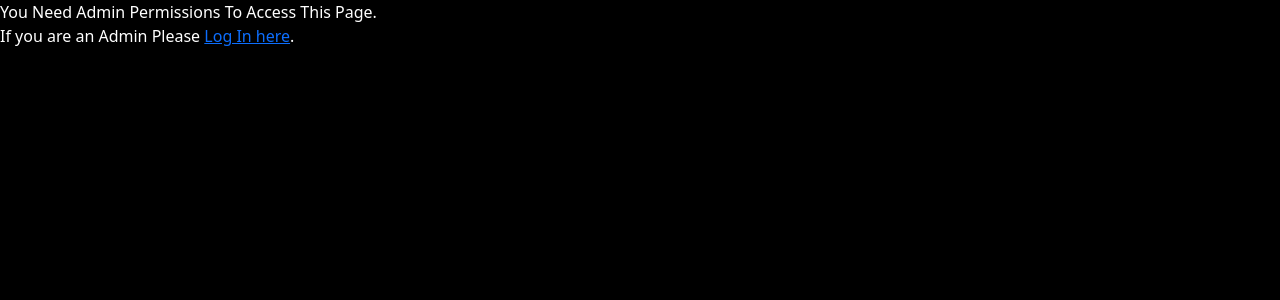
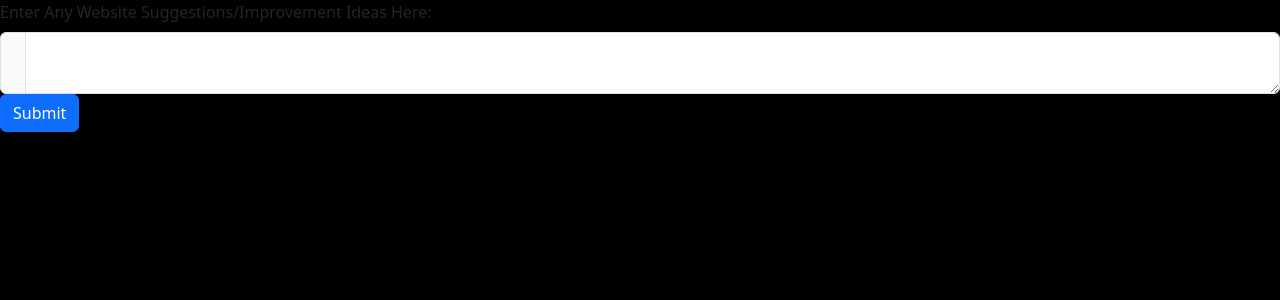
Before and after one commit to aevans01/Sunday-Night-Worship, a React (Create React App) app: page /Suggestions in a window 1280 px wide. Shown: the top 300 px of the page. Built offline with nearby package versions, Linux system fonts and the light colour scheme; the HTML template or start-up script is replaced by a standard one.

Commit message:
added modal

```diff
--- a/src/App.js
+++ b/src/App.js
@@ -9,6 +9,7 @@ import { useNavigate } from "react-router-dom";
 import SongSelector from './components/SongSelector';
 import AdminError from './components/AdminError'
 import AdminLogin from './components/AdminLogin';
+import Suggestion from './components/suggestion';
 
 class App extends React.Component {
 
@@ -17,7 +18,7 @@ class App extends React.Component {
             <div>
                 <Routes>
                     <Route path="/" element={<Home />} />
-                    <Route path="/Hat" element={<Hat />} />
+                    <Route path="/Suggestions" element={<Suggestion />} />
                     <Route path="/SongSelector" element={<SongSelector />} />
                     <Route path='Login-Admin' element={<AdminLogin/>}/>
                     <Route path="*" element={<AdminError/>}/>
--- a/src/components/Home.js
+++ b/src/components/Home.js
@@ -34,6 +34,7 @@ class Home extends React.Component {
             <div className='ui container' style={{ marginTop: '1em' }}>
                 <SearchBar handleFormSubmit={this.handleSubmit} />
                 <div className='reminder'>Make sure it has lyrics!!</div>
+                <div className='suggestions'><a href=''>Have a suggestion to make this better?</a></div>
                 <div className='ui grid'>
                     <div className="ui row">
                         <div className="eleven wide column">
--- /dev/null
+++ b/src/components/Suggestion.js
@@ -0,0 +1,23 @@
+import Button from 'react-bootstrap/Button';
+import Form from 'react-bootstrap/Form';
+import InputGroup from 'react-bootstrap/InputGroup';
+
+function Suggestion(){
+
+    return(
+    <>
+        <Form>
+            <Form.Group>
+                <Form.Label>Enter Any Website Suggestions/Improvement Ideas Here:</Form.Label>
+                <InputGroup>
+        <InputGroup.Text></InputGroup.Text>
+        <Form.Control as="textarea" aria-label="With textarea" />
+      </InputGroup>
+            </Form.Group>
+            <Button type='submit'>Submit</Button>
+        </Form>
+    </>
+    )
+}
+
+export default Suggestion;
--- a/src/components/VideoItem.js
+++ b/src/components/VideoItem.js
@@ -1,12 +1,21 @@
 import React, { useState, useEffect } from 'react';
 import { useNavigate } from "react-router-dom";
 import '../style/video.css';
+import redX from "../images/redX.png"
+import check from "../images/Check.png"
 import Hat from './Hat';
 import Axios from 'axios';
-
+import Button from 'react-bootstrap/Button';
+import Modal from 'react-bootstrap/Modal';
 
 const VideoItem = ({ video, handleVideoSelect }) => {
     const navigate = useNavigate();
+    const [show, setShow] = useState(false);
+    const handleClose = () => {setShow(false);navigate("/");window.location.reload();}
+    const handleShow = () => setShow(true);
+    const [modalText,setModalText] = useState("");
+    const [modalImg,setModalImg] = useState("");
+
     return (
         <div onClick={() => {
             Axios.post(`http://192.168.1.149:3001/insertVids`, {
@@ -17,7 +26,15 @@ const VideoItem = ({ video, handleVideoSelect }) => {
                 VideoImage: video.snippet.thumbnails.medium.url,
 
             }).then((results) => {
-                { navigate("./Hat") }
+                //{ navigate("./Hat") }
+                handleShow();
+                if(results.data){
+                    setModalText("Song Added Click Close To Return Home");
+                    setModalImg(check);
+                }else{
+                    setModalText("ERROR Could Not Add Song. Please Try Again In A Minute.");
+                    setModalImg(redX);
+                }
             })
         }
         }
@@ -26,6 +43,17 @@ const VideoItem = ({ video, handleVideoSelect }) => {
             <div className='content'>
                 <div className='header '>{video.snippet.title}</div>
             </div>
+            <Modal centered show={show} onHide={handleClose}>
+        <Modal.Header closeButton>
+          <Modal.Title id='modalTitle'>{video.snippet.title}</Modal.Title>
+        </Modal.Header>
+        <Modal.Body id='modalTitle'><div className='modalImg'><p>{modalText}</p><img src={modalImg}/></div></Modal.Body>
+        <Modal.Footer>
+          <Button variant="secondary" onClick={handleClose}>
+            Close
+          </Button>
+        </Modal.Footer>
+      </Modal>
         </div>
     )
 };
--- a/src/style/App.css
+++ b/src/style/App.css
@@ -29,7 +29,14 @@
   background-size: 100% 100%;
   height: 100%
 }
-html, body, #app, #app>div {
+#modalTitle{
+  margin: auto;
+}
+
+html,
+body,
+#app,
+#app>div {
   height: 100%;
   background-color: black;
 }
```
Also changed, not shown: src/images/Check.png (added), src/images/redX.png (added).
